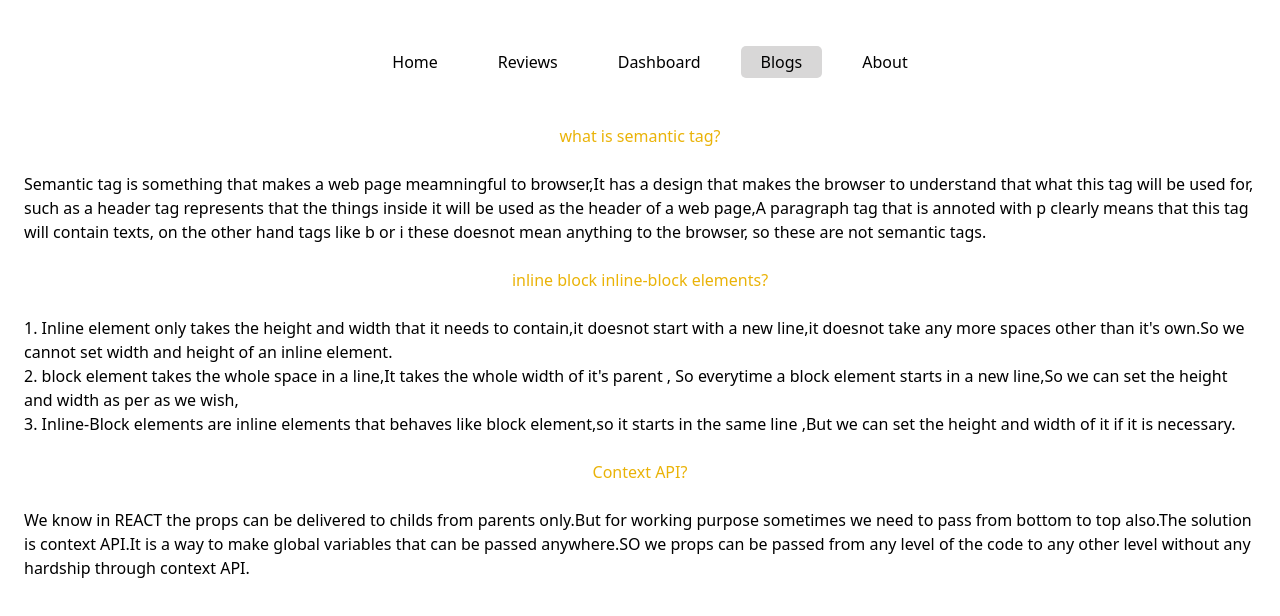
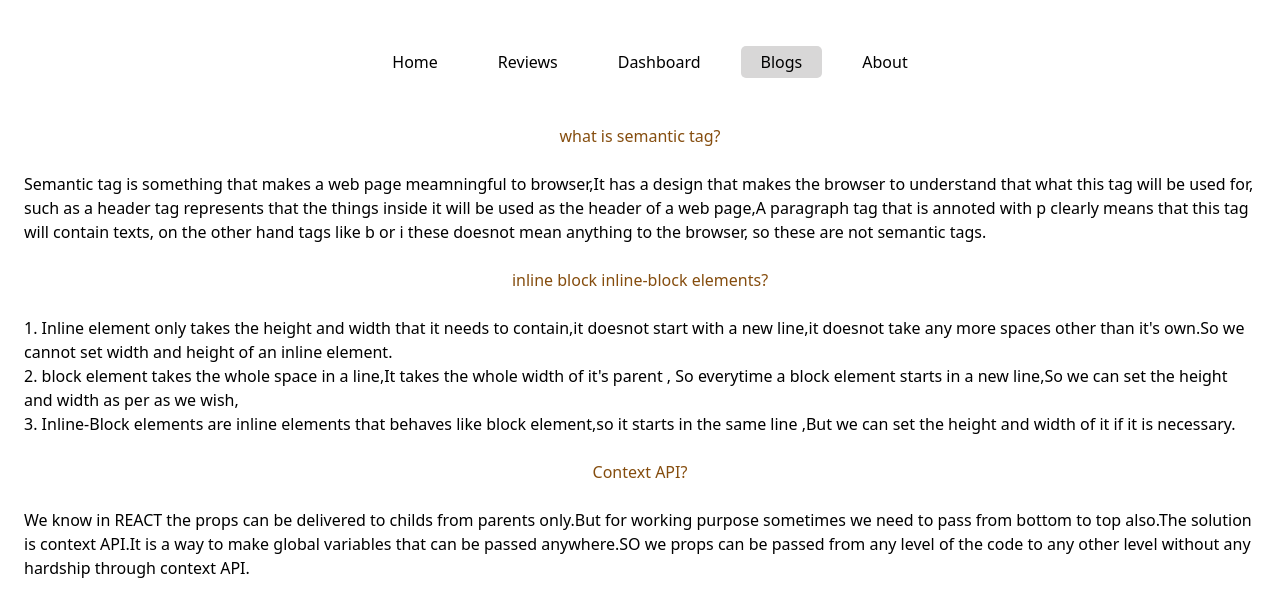
Before and after one commit to gazifahad/assignment9, a React (Create React App) app: page /blogs in a window 1280 px wide. Shown: the top 616 px of the page. Built offline with nearby package versions, Linux system fonts and the light colour scheme.

Commit message:
minor beautifications

```diff
--- a/src/Components/Blogs/Blogs.js
+++ b/src/Components/Blogs/Blogs.js
@@ -3,15 +3,15 @@ import React from 'react';
 const Blogs = () => {
     return (
         <div>
-            <h1 className='text-yellow-500 my-5'>what is semantic tag?</h1>
+            <h1 className='text-yellow-800 my-5'>what is semantic tag?</h1>
             <p className='text-left m-6'>Semantic tag is something that makes a web page meamningful to browser,It has a design that makes the browser to understand that what this tag will be used for, such as a header tag represents that the things inside it will be used as the header of a web page,A paragraph tag that is annoted with p clearly means that this tag will contain texts, on the other hand tags like b or i these doesnot mean anything to the browser, so these are not semantic tags.  </p>
-            <h1 className='text-yellow-500 my-5 mx-5'>inline block inline-block elements?</h1>
+            <h1 className='text-yellow-800 my-5 mx-5'>inline block inline-block elements?</h1>
             <p className='text-left m-6'>
                 1. Inline element only takes the height and width that it needs to contain,it doesnot start with a new line,it doesnot take any more spaces other than it's own.So we cannot set width and height of an inline element. <br></br>
                 2. block element takes the whole space in a line,It takes the whole width of it's parent , So everytime a block element starts in a new line,So we can set the height and width as per as we wish, <br></br>
                 3. Inline-Block elements are inline elements that behaves like block element,so it starts in the same line ,But we can set the height and width of it if it is necessary.
             </p >
-            <h1 className='text-yellow-500 my-5 mx-5'>Context API?</h1>
+            <h1 className='text-yellow-800 my-5 mx-5'>Context API?</h1>
 
             <p className='text-left m-6'> We know in REACT the props can be delivered to childs from parents only.But for working purpose sometimes we need to pass from bottom to top also.The solution is context API.It is a way to make global variables that can be passed anywhere.SO we props can be passed from any level of the code to any other level without any hardship through context API.
 
```
